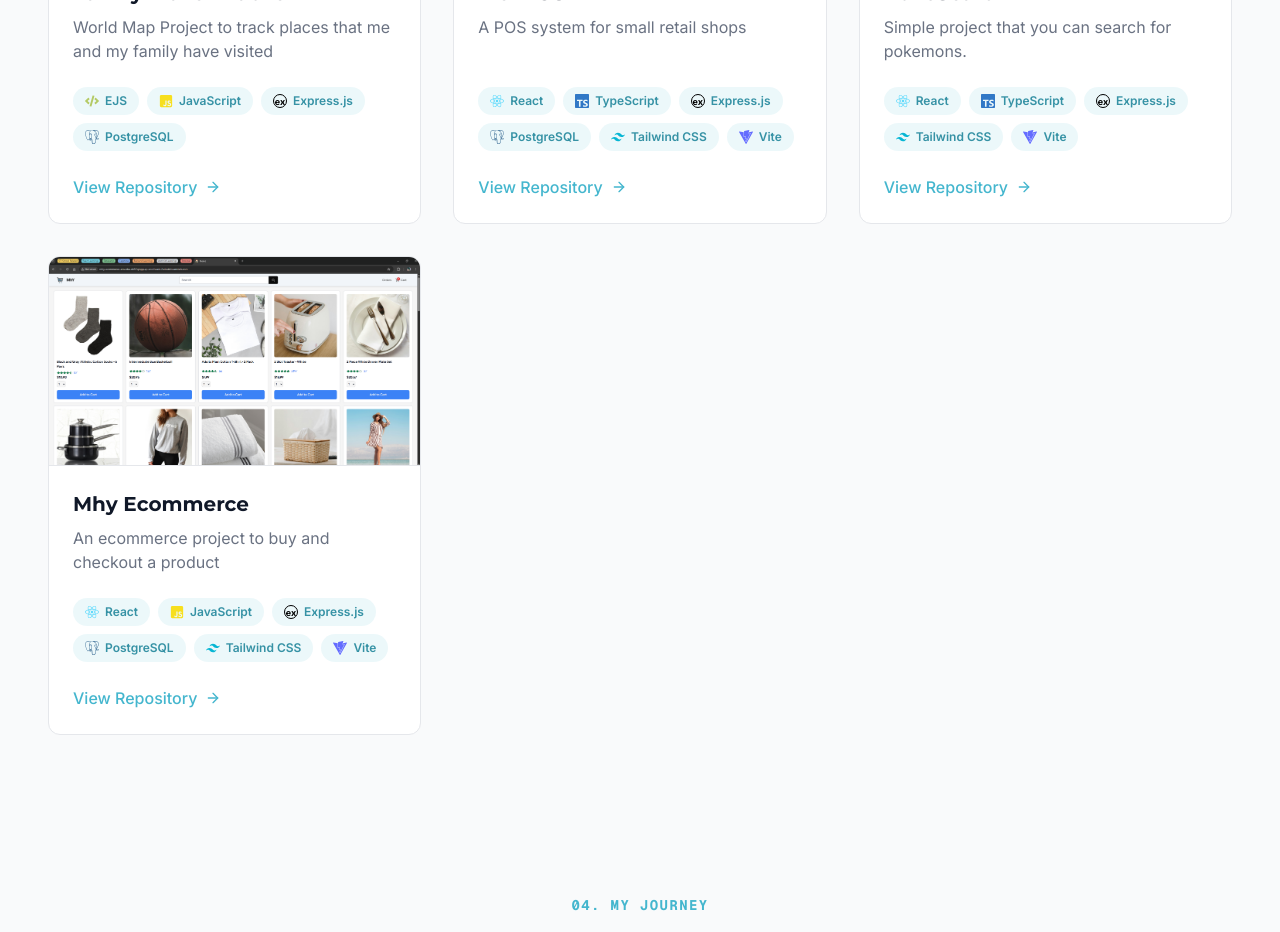
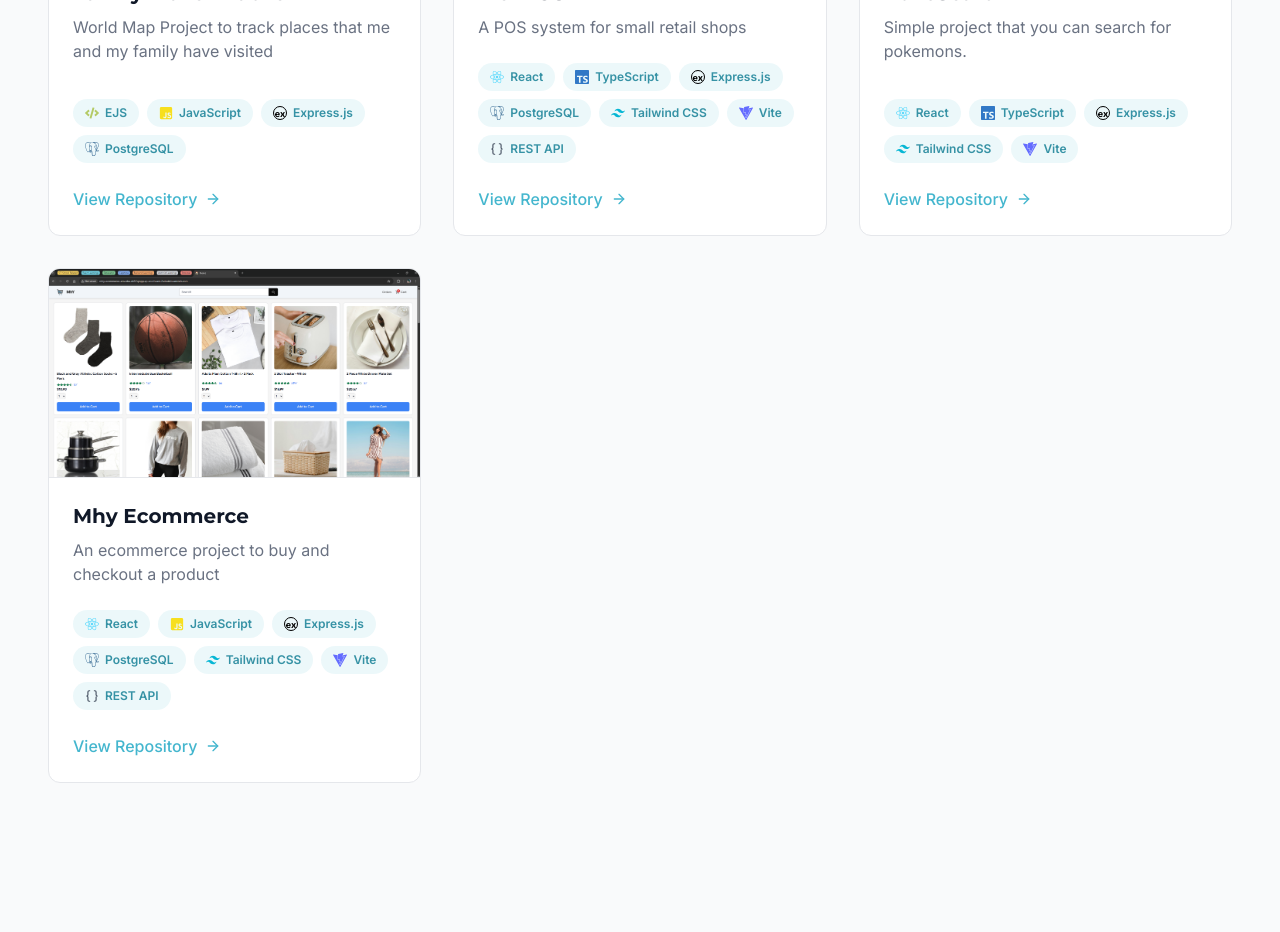
Before and after one commit to tianiixd/portfolio, a React (Vite) app: page / in a window 1280 px wide. Shown: the part 3700-4632 px from the top of the page. Built offline with nearby package versions, Linux system fonts and the light colour scheme; a web font is replaced by a local one.

Commit message:
Add Rest API tag on some projects

```diff
--- a/src/components/ProjectCard.jsx
+++ b/src/components/ProjectCard.jsx
@@ -1,5 +1,5 @@
 import { useState } from "react";
-import { ZoomIn, ArrowRight, X, AppWindow } from "lucide-react";
+import { ZoomIn, ArrowRight, X, AppWindow, Braces } from "lucide-react";
 import {
   FaReact,
   FaNodeJs,
@@ -56,6 +56,8 @@ const getToolIcon = (toolName) => {
     return <FaDatabase className="mr-1.5 text-sm text-[#CC292B]" />;
   if (lowerTool.includes("windows"))
     return <AppWindow className="mr-1.5 w-[14px] h-[14px] text-[#0078D6]" />;
+  if (lowerTool.includes("api"))
+    return <Braces className="mr-1.5 w-[14px] h-[14px] text-gray-600" />;
   return null;
 };
 
--- a/src/data.js
+++ b/src/data.js
@@ -52,6 +52,7 @@ export const projects = [
       "PostgreSQL",
       "Tailwind CSS",
       "Vite",
+      "REST API",
     ],
     image: proj5,
     repoLink: "https://github.com/tianiixd/FlexPOS.git",
@@ -75,6 +76,7 @@ export const projects = [
       "PostgreSQL",
       "Tailwind CSS",
       "Vite",
+      "REST API",
     ],
     image: proj7,
     repoLink: "https://github.com/tianiixd/MhY-ecommerce.git",
```
